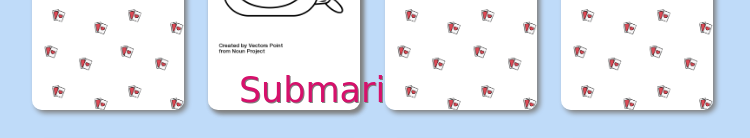
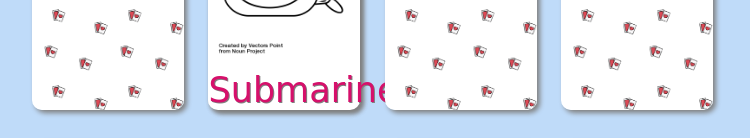
Before and after one commit to yumishikata/html-css-memory, a plain HTML site: page index.html in a window 1280 px wide. Shown: the part 463-601 px from the top of the page, without its empty margins (234-984 px from the left). Drawn offline with Linux system fonts and the light colour scheme; a web font is replaced by a local one.

Commit message:
Correzione testo centrato

```diff
--- a/css/style.css
+++ b/css/style.css
@@ -78,8 +78,10 @@ main{
 
 .carta p , .scoperta p{
   position: absolute;
+  width: 100%;
   bottom: 0;
-  left: 20%;
+  left: 0;
+  text-align: center;
   color: #d6106b;
   font-family: 'Cute Font', cursive;
   font-size: 35px;
```
